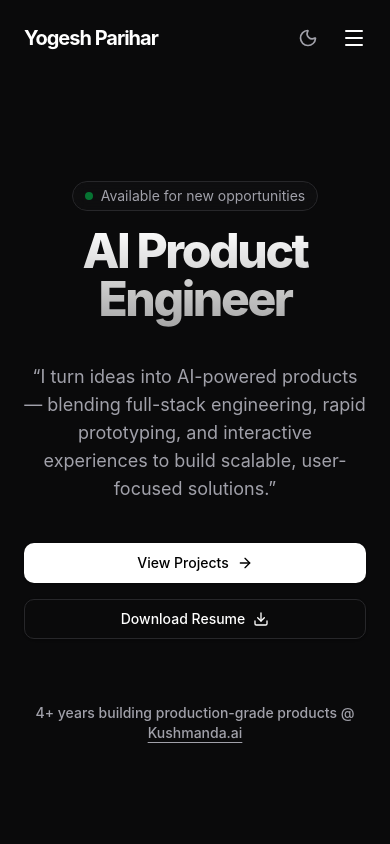
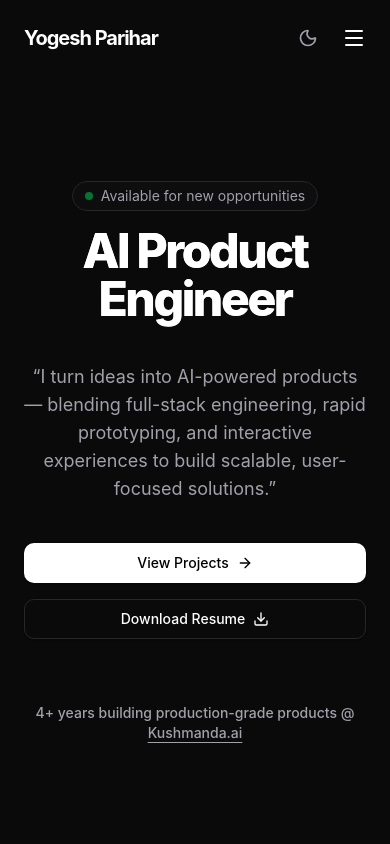
Before and after one commit to yogeshparihar2105Github/Portfolio, a React (Vite) app: page / in a window 390 px wide. Shown: the top 844 px of the page. Built offline with nearby package versions, Linux system fonts and the light colour scheme.

Commit message:
fix the bug in mobile and light theme

```diff
--- a/src/components/sections/Hero.tsx
+++ b/src/components/sections/Hero.tsx
@@ -29,7 +29,7 @@ export function Hero() {
           initial={{ opacity: 0, y: 20 }}
           animate={{ opacity: 1, y: 0 }}
           transition={{ duration: 0.5, delay: 0.2 }}
-          className="text-5xl md:text-7xl font-extrabold tracking-tighter mb-6 bg-clip-text text-transparent bg-gradient-to-b from-white to-white/60 pb-4"
+          className="text-5xl md:text-7xl font-extrabold tracking-tighter mb-6 bg-clip-text bg-gradient-to-b from-white to-white/60 pb-4"
         >
           AI Product Engineer
         </motion.h1>
--- a/src/components/sections/ProblemSolving.tsx
+++ b/src/components/sections/ProblemSolving.tsx
@@ -32,7 +32,7 @@ export function ProblemSolving() {
             <div className="grid grid-cols-2 sm:grid-cols-3 gap-3">
               {["Arrays", "LinkedList", "Hashmap", "Stack & Queue", "Searching & Sorting Algorithms", "Dynamic Programming", "Recursion", "Trees", "Graphs"].map((topic) => (
                 <div key={topic} className="flex items-center gap-2 text-sm text-muted-foreground bg-secondary/30 px-3 py-2 rounded-lg border border-border/50">
-                  <CheckCircle2 className="w-4 h-4 text-green-500" />
+                  <CheckCircle2 className="w-4 h-4 shrink-0 text-green-500" />
                   {topic}
                 </div>
               ))}
```
